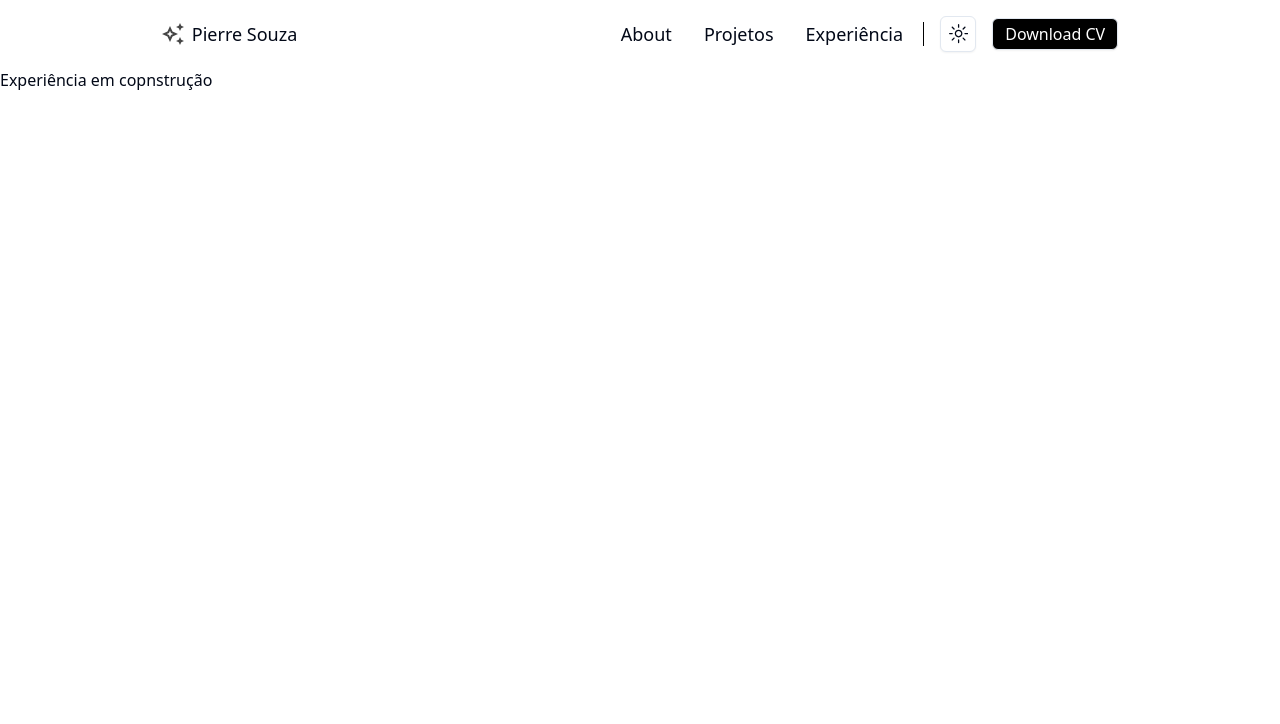
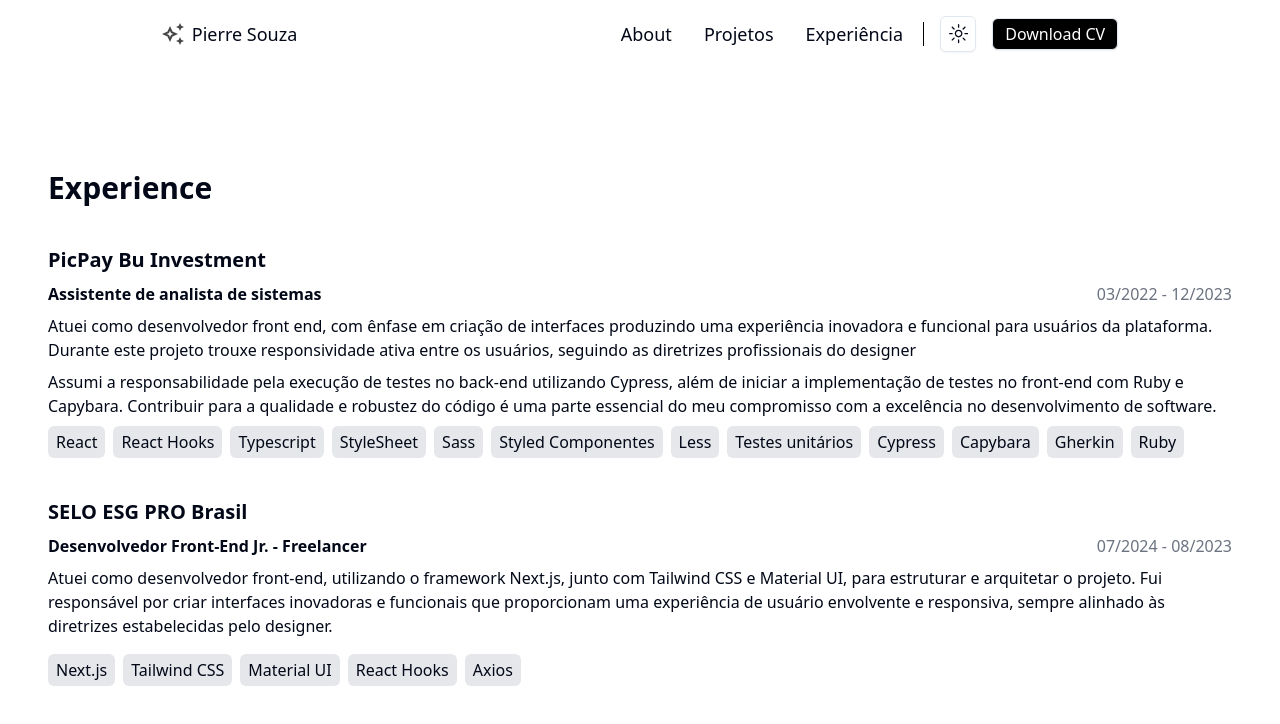
Before and after one commit to pierresouza/Portifolio, a Next.js app: page /experience in a window 1280 px wide. Shown: the top 724 px of the page. Built offline with nearby package versions, Linux system fonts and the light colour scheme.

Commit message:
:sparkles: feat: create new area from experience route

```diff
--- /dev/null
+++ b/app/experience/mock.ts
@@ -0,0 +1,54 @@
+interface Job {
+  Company: string;
+  Role: string;
+  Period: string;
+  Description: string;
+  Description2?: string;
+  Technologies: string[];
+}
+
+interface Experience {
+  Job: Job[];
+}
+
+export const ExperenceMock: Experience = {
+  Job: [
+    {
+      Company: "PicPay Bu Investment",
+      Role: "Assistente de analista de sistemas",
+      Description:
+        "Atuei como desenvolvedor front end, com ênfase em criação de interfaces produzindo uma experiência inovadora e funcional para usuários da plataforma. Durante este projeto trouxe responsividade ativa entre os usuários, seguindo as diretrizes profissionais do designer",
+      Description2:
+        "Assumi a responsabilidade pela execução de testes no back-end utilizando Cypress, além de iniciar a implementação de testes no front-end com Ruby e Capybara. Contribuir para a qualidade e robustez do código é uma parte essencial do meu compromisso com a excelência no desenvolvimento de software.",
+      Period: "03/2022 - 12/2023",
+      Technologies: [
+        "React",
+        "React Hooks",
+        "Typescript",
+        "StyleSheet",
+        "Sass",
+        "Styled Componentes",
+        "Less",
+        "Testes unitários",
+        "Cypress",
+        "Capybara",
+        "Gherkin",
+        "Ruby",
+      ],
+    },
+    {
+      Company: "SELO ESG PRO Brasil",
+      Role: "Desenvolvedor Front-End Jr. - Freelancer",
+      Period: "07/2024 - 08/2023",
+      Description:
+        "Atuei como desenvolvedor front-end, utilizando o framework Next.js, junto com Tailwind CSS e Material UI, para estruturar e arquitetar o projeto. Fui responsável por criar interfaces inovadoras e funcionais que proporcionam uma experiência de usuário envolvente e responsiva, sempre alinhado às diretrizes estabelecidas pelo designer.",
+      Technologies: [
+        "Next.js",
+        "Tailwind CSS",
+        "Material UI",
+        "React Hooks",
+        "Axios",
+      ],
+    },
+  ],
+};
--- a/app/experience/page.tsx
+++ b/app/experience/page.tsx
@@ -1,9 +1,35 @@
 import React from "react";
+import { ExperenceMock } from "./mock";
 
 export default function Experience() {
   return (
-    <div>
-      <h1>Experiência em copnstrução</h1>
+    <div className="flex h-[90vh] items-center justify-center gap-4 px-12">
+      <div className="flex flex-col gap-10">
+        <h1 className="text-3xl font-bold">Experience</h1>
+        {ExperenceMock.Job.map((item, index) => (
+          <div key={index} className="flex flex-col gap-2">
+            <h3 className="text-xl font-semibold">{item.Company}</h3>
+            <span className="flex justify-between">
+              <p className="font-bold">{item.Role}</p>
+              <p className="text-gray-500">{item.Period}</p>
+            </span>
+            <p>{item.Description}</p>
+            <p>{item.Description2}</p>
+            {item.Technologies && (
+              <div className="flex flex-wrap gap-2">
+                {item.Technologies.map((tech, index) => (
+                  <span
+                    key={index}
+                    className="rounded-md bg-gray-200 px-2 py-1"
+                  >
+                    {tech}
+                  </span>
+                ))}
+              </div>
+            )}
+          </div>
+        ))}
+      </div>
     </div>
   );
 }
--- a/app/page.tsx
+++ b/app/page.tsx
@@ -15,17 +15,19 @@ export default function Home() {
           <div className="flex gap-12">
             <span className="flex flex-col justify-center gap-8">
               <p className="max-w-screen-sm text-[10px] sm:text-sm md:text-lg lg:text-4xl">
-                Olá meu nome é pierre Souza e construo páginas web
+                Olá meu nome é pierre Souza
               </p>
-              <p className="min-w max-w-screen-sm text-justify text-[10px] sm:text-sm md:text-lg lg:text-xl">
+              <p className="min-w max-w-screen-sm text-justify font-serif text-[10px] italic sm:text-sm md:text-lg lg:text-xl">
                 Como desenvolvedor Front-End com 2 anos de experiência, meu
                 objetivo é criar interfaces que proporcionem uma experiência de
                 usuário incrível e funcional, utilizando as melhores práticas e
                 ferramentas do mercado. Atualmente, estou envolvido em um
                 projeto voluntário que me permite aprimorar minhas habilidades
                 em desenvolvimento Front-End, incorporando tecnologias e
-                frameworks sofisticados e profissionais, como Axios, Tailwind
-                CSS, React, Nextjs e TypeScript.
+                frameworks sofisticados e profissionais, como{" "}
+                <strong>
+                  Axios, Tailwind CSS, React, Nextjs e TypeScript.
+                </strong>
               </p>
             </span>
             <Image
--- a/components/footer.tsx
+++ b/components/footer.tsx
@@ -2,8 +2,8 @@ import React from "react";
 
 function Footer() {
   return (
-    <footer className="flex flex-col items-center p-4">
-      <p>
+    <footer className="absolute bottom-0">
+      <p className="flex items-center gap-2 p-4">
         <span>&copy;</span> Desenvolvido com ❤️ por Pierre Souza
       </p>
     </footer>
```
